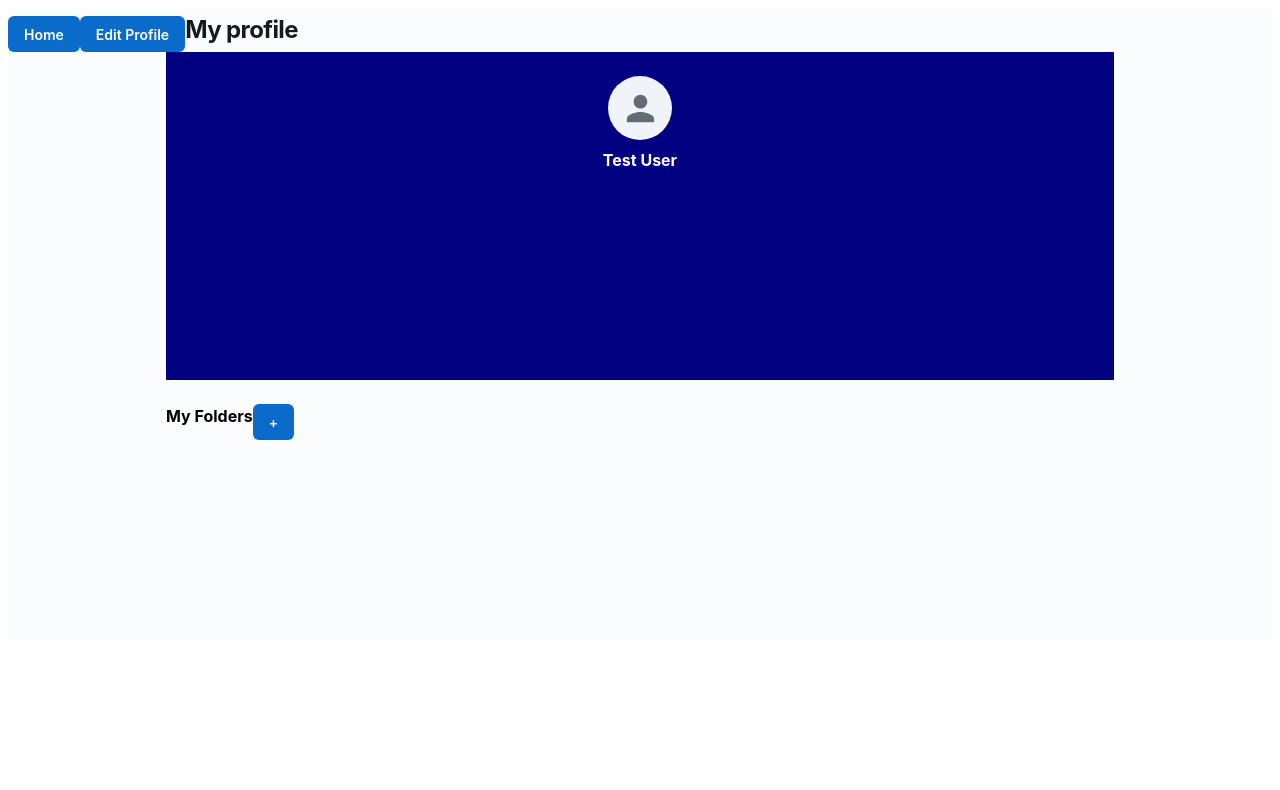
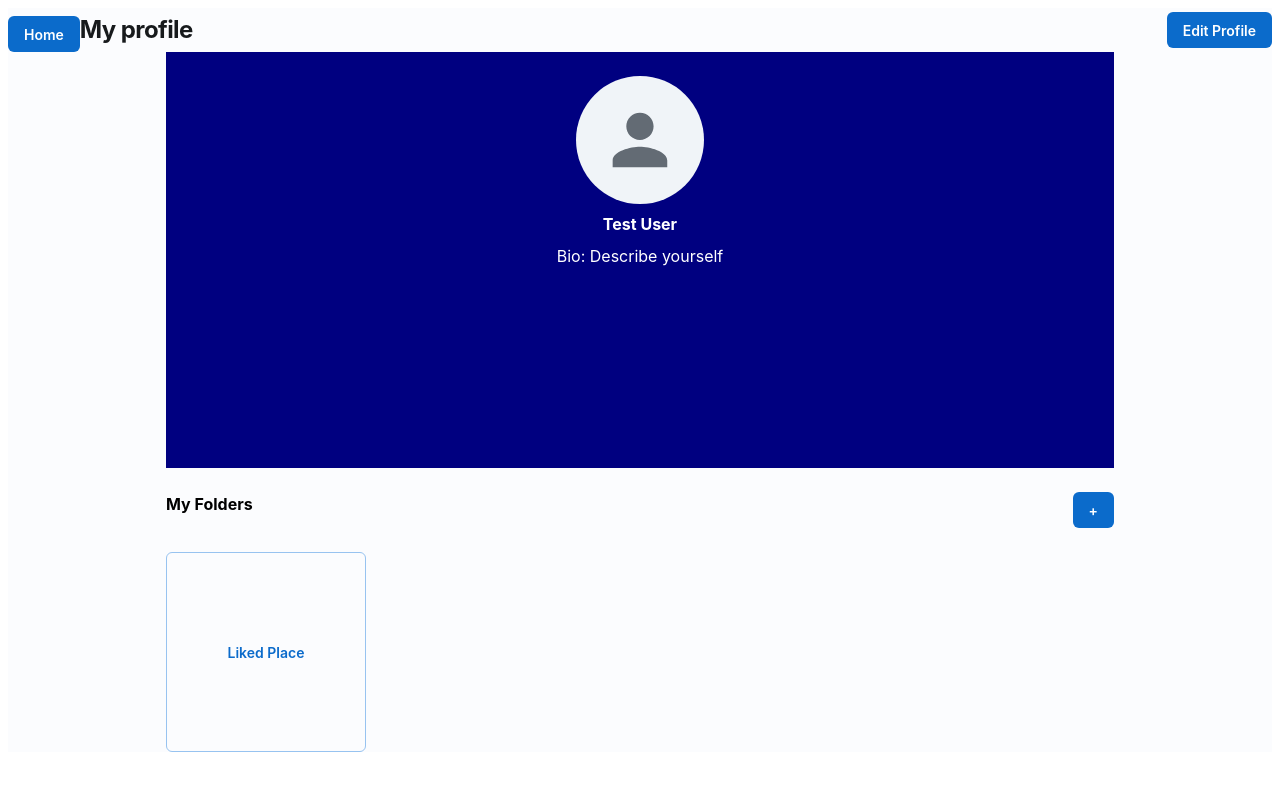
Before and after one commit to CSE115-project/nextjs-ff, a Next.js app: page /profile in a window 1280 px wide. Shown: the top 790 px of the page. Built offline with nearby package versions, Linux system fonts and the light colour scheme; no server answers.

Commit message:
UI for profile page

```diff
--- a/pages/profile.js
+++ b/pages/profile.js
@@ -62,6 +62,7 @@ export default function Profile() {
     });
   };
 
+
   return (
     <div className="userProfile">
       <Sheet>
@@ -70,13 +71,17 @@ export default function Profile() {
             Home
           </Button>
 
-          <Button onClick={handleEditProfile} sx={{ mt: 1 }}>
+          <Typography
+            level="h1" fontSize="xl2"
+          >
+            My profile
+          </Typography>
+
+          <Button
+            onClick={handleEditProfile} sx={{ marginLeft: "auto" }}
+          >
             Edit Profile
           </Button>
-
-          <Typography level="h1" fontSize="xl2">
-            My profile
-          </Typography>
         </Stack>
 
         <Sheet
@@ -94,7 +99,7 @@ export default function Profile() {
               display: "block",
             }}
           >
-            <Avatar sx={{ height: "64px", width: "64px", margin: "auto" }} />
+            <Avatar sx={{ height: "128px", width: "128px", margin: "auto" }} />
             <Typography
               component="h6"
               sx={{ mt: 1, color: "white" }}
@@ -107,24 +112,35 @@ export default function Profile() {
               sx={{ mt: 1, color: "white" }}
               align="center"
             >
-              {bio}
+              Bio: Describe yourself
             </Typography>
           </Box>
 
           <Box
             sx={{
-              // bgcolor: "black",
+              //bgcolor: "red",
               pt: 3,
-              pb: 25,
+              pb: 3,
               display: "flex",
             }}
           >
             <Typography component="h6" sx={{ color: "black" }}>
               My Folders
             </Typography>
-            <Typography align="right">
-              <Button>+</Button>
-            </Typography>
+
+            <Button
+              sx={{ marginLeft: "auto" }}
+            >
+              +
+            </Button>
+          </Box>
+          <Box>
+          <Button
+            style={{maxWidth: '200px', maxHeight: '200px', minWidth: '200px', minHeight: '200px'}}
+            variant="outlined"
+          >
+            Liked Place
+          </Button>
           </Box>
         </Sheet>
       </Sheet>
```
